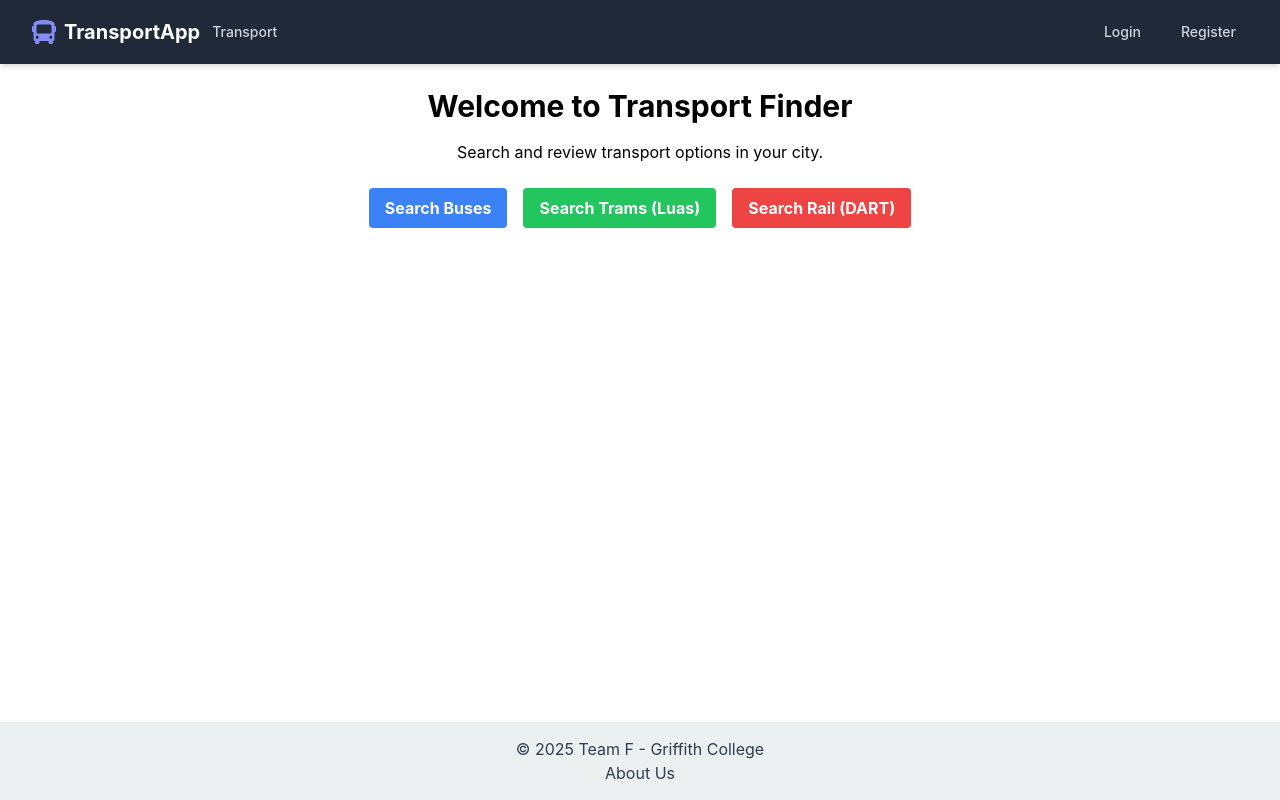
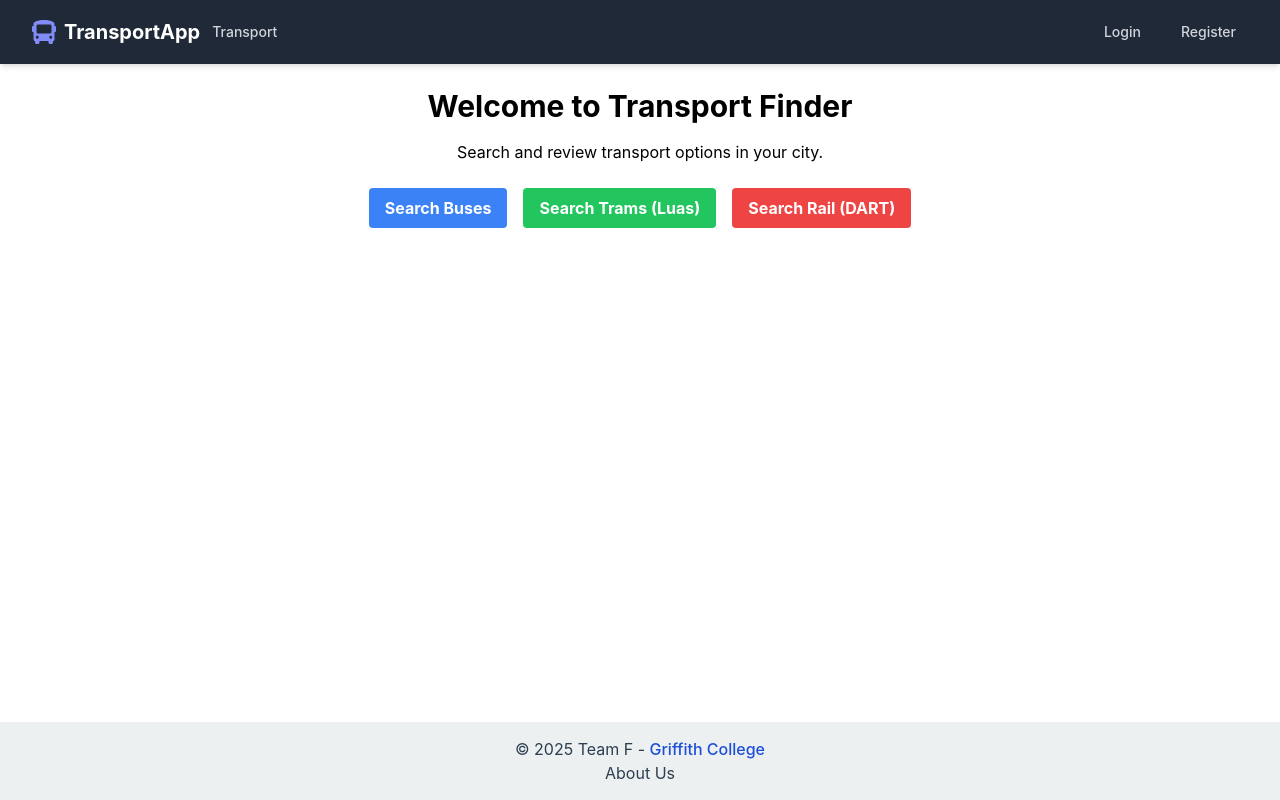
Before and after one commit to LimuleSempai/Web_technology_project_TeamF, a React (Create React App) app in the folder my-app/: page / in a window 1280 px wide. Built offline with nearby package versions, Linux system fonts and the light colour scheme.

Commit message:
style griffith link v4

```diff
--- a/my-app/src/components/Footer.css
+++ b/my-app/src/components/Footer.css
@@ -8,20 +8,20 @@
     width: 100%;
   }
 
-  a.Glink:link {
-    color: blue;
-    background-color: transparent;
+  .Glink {
+    color: #1d4ed8;
     text-decoration: none;
+    font-weight: 500;
   }
 
-  a.GLink:visited {
-    color: blueviolet;
-    background-color: transparent;
-    text-decoration: none;
+  .Glink:hover {
+    color: #facc15;
   }
 
-  a.Glink:hover {
-    color: burlywood;
-    background-color: transparent;
-    text-decoration: underline;
+  .Glink:visited {
+    color: #9333ea;
   }
+
+  .Glink:active {
+    color: #2563eb;
+  }
--- a/my-app/src/components/Footer.js
+++ b/my-app/src/components/Footer.js
@@ -15,7 +15,7 @@ const Footer = () => {
     // JSX for the footer element with a class for styling
     <footer className="footer">
       {/* Display the current year and team information */}
-      <p classname="Glink" >&copy; {new Date().getFullYear()} Team F - <a href="https://www.griffith.ie/" target="_blank">Griffith College</a></p>
+      <p>&copy; {new Date().getFullYear()} Team F - <a className="Glink" href="https://www.griffith.ie/" target="_blank">Griffith College</a></p>
 
       {/* Link to the About Us page */}
       <Link to="/about" className="footer-link">About Us</Link>
```
